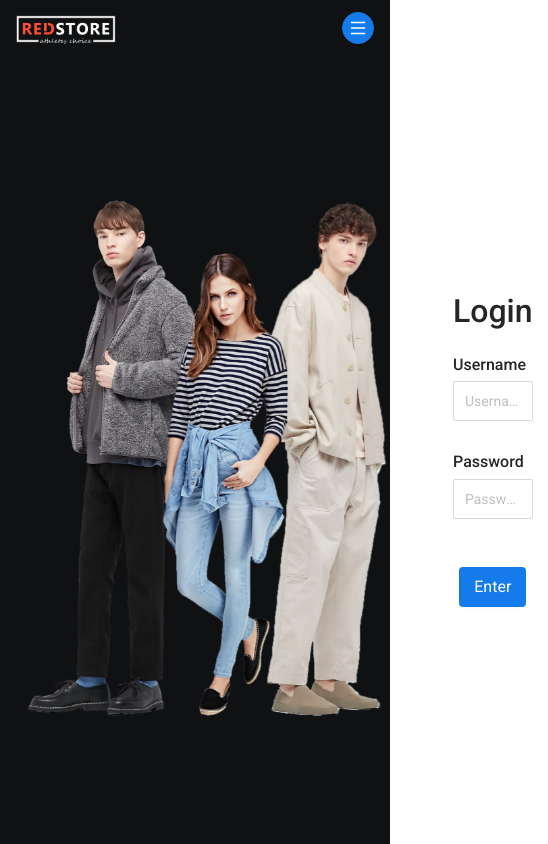
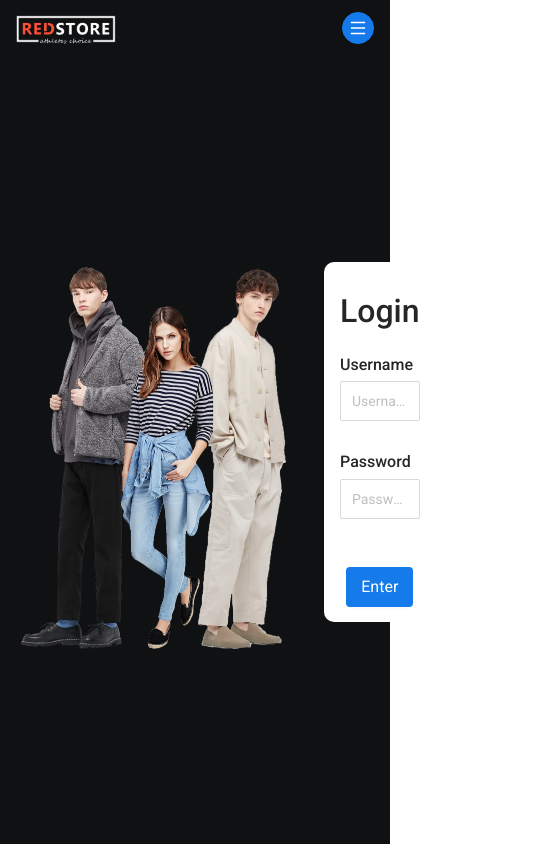
Before and after one commit to thanhvu233/Ecommerce-website, a React (Create React App) app: page /login in a window 390 px wide. Shown: the whole page, 548 px wide, since content can reach past the window. Built offline with nearby package versions, Linux system fonts and the light colour scheme.

Commit message:
Reduce image size

```diff
--- a/src/components/login/Main.module.scss
+++ b/src/components/login/Main.module.scss
@@ -49,4 +49,10 @@
     padding-right: 0;
     padding-left: 0;
   }
+
+  .loginImg {
+    & img {
+      height: 400px;
+    }
+  }
 }
```
